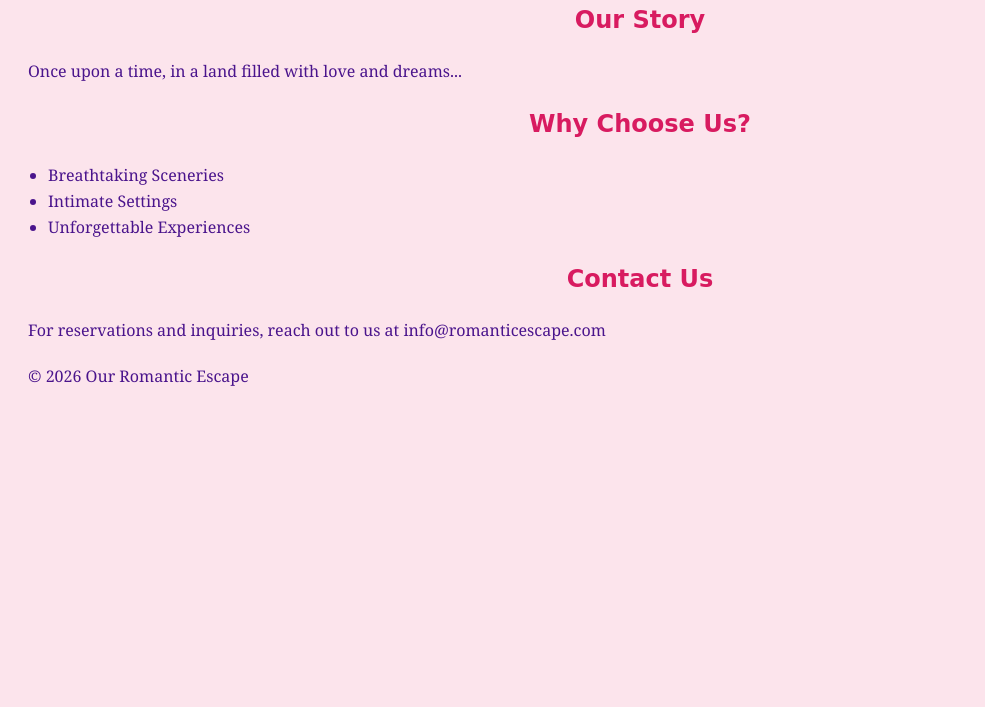
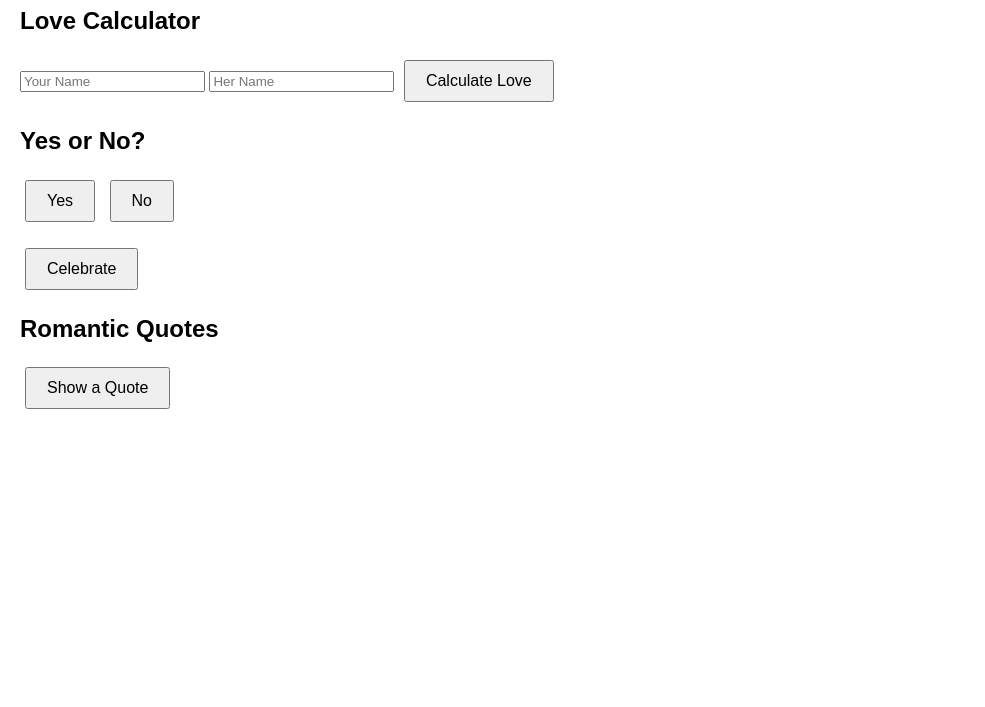
Before and after one commit to aveirojunior10-cloud/for-her, a plain HTML site: page index.html in a window 1280 px wide. Shown: the part 93-800 px from the top of the page, without its empty margins (0-985 px from the left). Drawn offline with Linux system fonts and the light colour scheme.

Commit message:
Update index.html with interactive romantic features.

```diff
--- a/index.html
+++ b/index.html
@@ -3,33 +3,67 @@
 <head>
     <meta charset="UTF-8">
     <meta name="viewport" content="width=device-width, initial-scale=1.0">
-    <title>Romantic Homepage</title>
-    <link rel="stylesheet" href="styles.css">
+    <title>For Her - Romantic Features</title>
+    <style>
+        body { font-family: Arial, sans-serif; margin: 0; padding: 20px; }
+        #confetti { position: fixed; left: 0; top: 0; width: 100%; height: 100%; pointer-events: none; }
+        button { margin: 5px; padding: 10px 20px; font-size: 16px; }
+        #quote { margin-top: 20px; font-style: italic; }
+    </style>
 </head>
 <body>
-    <header>
-        <h1>Welcome to Our Romantic Escape</h1>
-    </header>
-    <main>
-        <section>
-            <h2>Our Story</h2>
-            <p>Once upon a time, in a land filled with love and dreams...</p>
-        </section>
-        <section>
-            <h2>Why Choose Us?</h2>
-            <ul>
-                <li>Breathtaking Sceneries</li>
-                <li>Intimate Settings</li>
-                <li>Unforgettable Experiences</li>
-            </ul>
-        </section>
-        <section>
-            <h2>Contact Us</h2>
-            <p>For reservations and inquiries, reach out to us at info@romanticescape.com</p>
-        </section>
-    </main>
-    <footer>
-        <p>&copy; 2026 Our Romantic Escape</p>
-    </footer>
+    <h1>Welcome to Our Romantic Space</h1>
+    <h2>Love Calculator</h2>
+    <input type="text" id="name1" placeholder="Your Name" />
+    <input type="text" id="name2" placeholder="Her Name" />
+    <button onclick="calculateLove()">Calculate Love</button>
+    <p id="result"></p>
+
+    <h2>Yes or No?</h2>
+    <button onclick="showYes()">Yes</button>
+    <button onclick="showNo()">No</button>
+    <p id="response"></p>
+
+    <div id="confetti"></div>
+    <button onclick="startConfetti()">Celebrate</button>
+
+    <h2>Romantic Quotes</h2>
+    <button onclick="showQuote()">Show a Quote</button>
+    <p id="quote"></p>
+
+    <script>
+        const quotes = [
+            "Love is composed of a single soul inhabiting two bodies.",
+            "You know you're in love when you can't fall asleep because reality is finally better than your dreams.",
+            "The best thing to hold onto in life is each other."
+        ];
+
+        function calculateLove() {
+            const name1 = document.getElementById('name1').value;
+            const name2 = document.getElementById('name2').value;
+            const loveScore = Math.floor(Math.random() * 100) + 1;
+            document.getElementById('result').innerText = `Love Score: ${loveScore}%`;
+            if(loveScore > 80) startConfetti();
+        }
+
+        function showYes() {
+            document.getElementById('response').innerText = 'You chose Yes to love!';
+        }
+
+        function showNo() {
+            document.getElementById('response').innerText = 'You chose No to love!';
+        }
+
+        function showQuote() {
+            const randomIndex = Math.floor(Math.random() * quotes.length);
+            document.getElementById('quote').innerText = quotes[randomIndex];
+        }
+
+        function startConfetti() {
+            const confettiCanvas = document.getElementById('confetti');
+            // Add confetti animation here
+            alert('Confetti will start!'); // Placeholder for confetti effect
+        }
+    </script>
 </body>
 </html>
```
